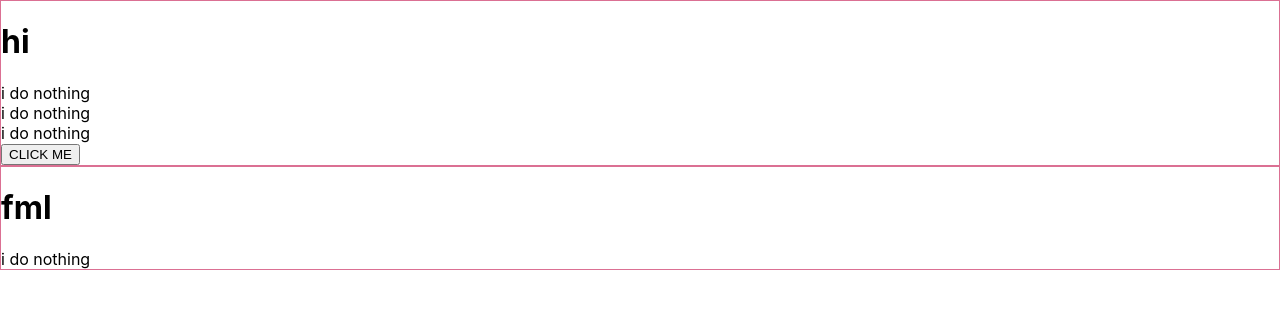
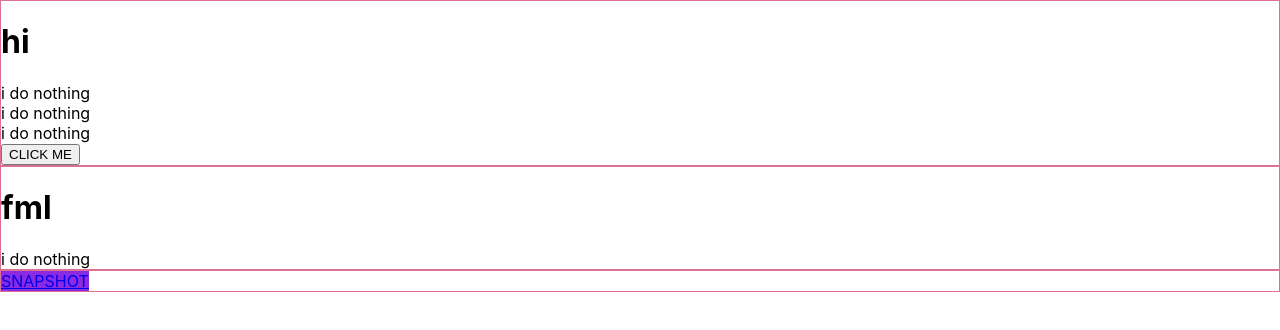
Before and after one commit to meinhh/component-testing-demo, a React (Create React App) app: page / in a window 1280 px wide. Shown: the top 330 px of the page. Built offline with nearby package versions, Linux system fonts and the light colour scheme.

Commit message:
snapshot example

```diff
--- a/src/App.js
+++ b/src/App.js
@@ -2,6 +2,7 @@ import React, { Component } from 'react';
 import Shallow from './shallow/Shallow';
 import Mount from './mount/Mount';
 import './App.css';
+import Snapshot from './snapshot/Snapshot';
 
 class App extends Component {
   render() {
@@ -9,6 +10,7 @@ class App extends Component {
       <div className="App">
         <div className="border"><Shallow onButtonClick={() => alert('shallow')} /></div>
         <div className="border"><Mount title="fml" onButtonClick={() => alert('mount')} /></div>
+        <div className="border"><Snapshot link="http://google.com">SNAPSHOT</Snapshot></div>
       </div>
     );
   }
--- /dev/null
+++ b/src/snapshot/Snapshot.css
@@ -0,0 +1,7 @@
+.normal {
+	background-color: blueviolet;
+}
+
+.hovered {
+	background-color: blanchedalmond;
+}
--- a/src/snapshot/Snapshot.js
+++ b/src/snapshot/Snapshot.js
@@ -1,19 +1,37 @@
-import React, { Component } from 'react';
-import InnerComponent from '../InnerComponent';
 
-export default class Snapshot extends Component {
-	constructor(props) {
-		super(props);
+import React from 'react';
+import './Snapshot.css';
 
-		this.handleClick = () => { };
+const STATUS = {
+	HOVERED: 'hovered',
+	NORMAL: 'normal',
+};
+
+export default class Snapshot extends React.Component {
+	constructor() {
+		super();
+
+		this.state = {
+			class: STATUS.NORMAL,
+		};
 	}
+
+	_onMouseEnter = () => {
+		this.setState({ class: STATUS.HOVERED });
+	};
+
+	_onMouseLeave = () => {
+		this.setState({ class: STATUS.NORMAL });
+	};
+
 	render() {
 		return (
-			<div>
-				<h1 className="title">{this.props.title}</h1>
-				<InnerComponent />
-				<button onClick={this.handleClick}>CLICK ME</button>
-			</div>
+			<a className={this.state.class}
+				href={this.props.page || '#'}
+				onMouseEnter={this._onMouseEnter}
+				onMouseLeave={this._onMouseLeave}>
+				{this.props.children}
+			</a>
 		);
 	}
 }
```
Also changed, not shown: 2 other files (tests, documents, lock files or other folders).
